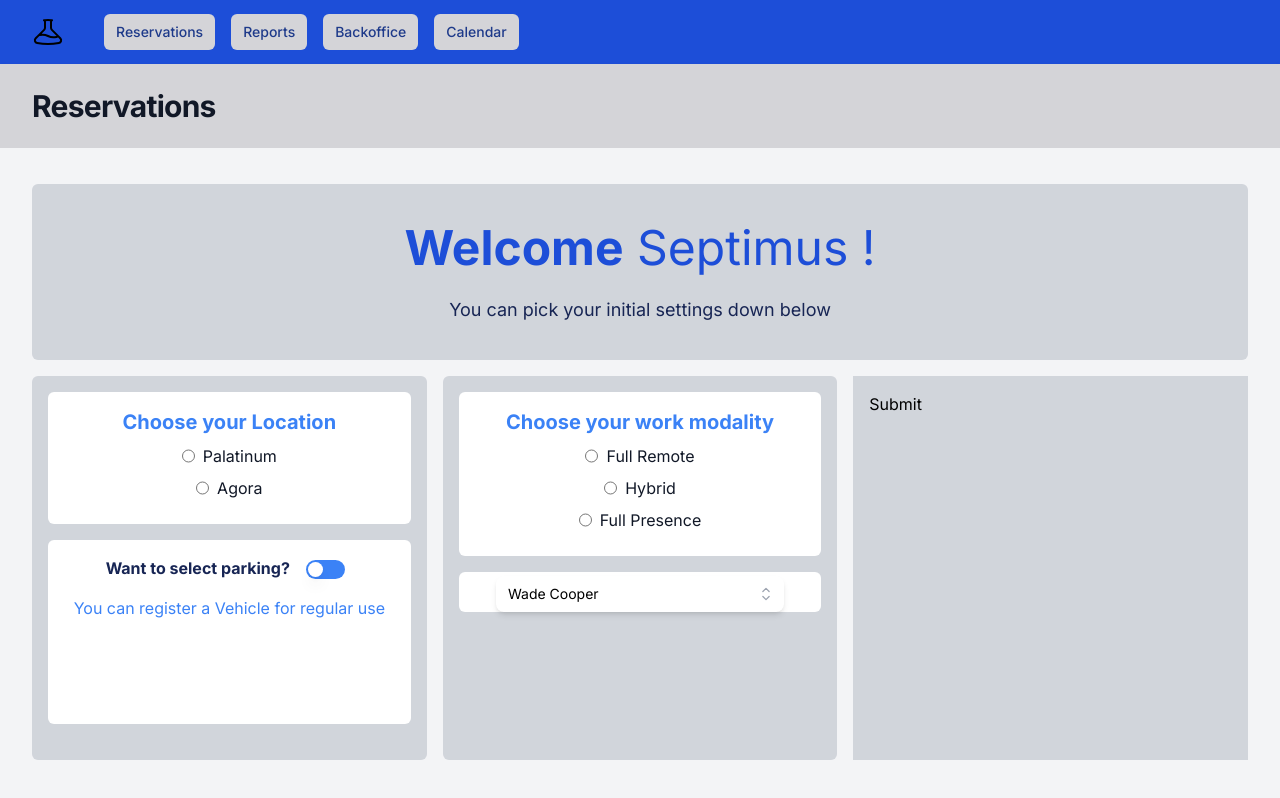
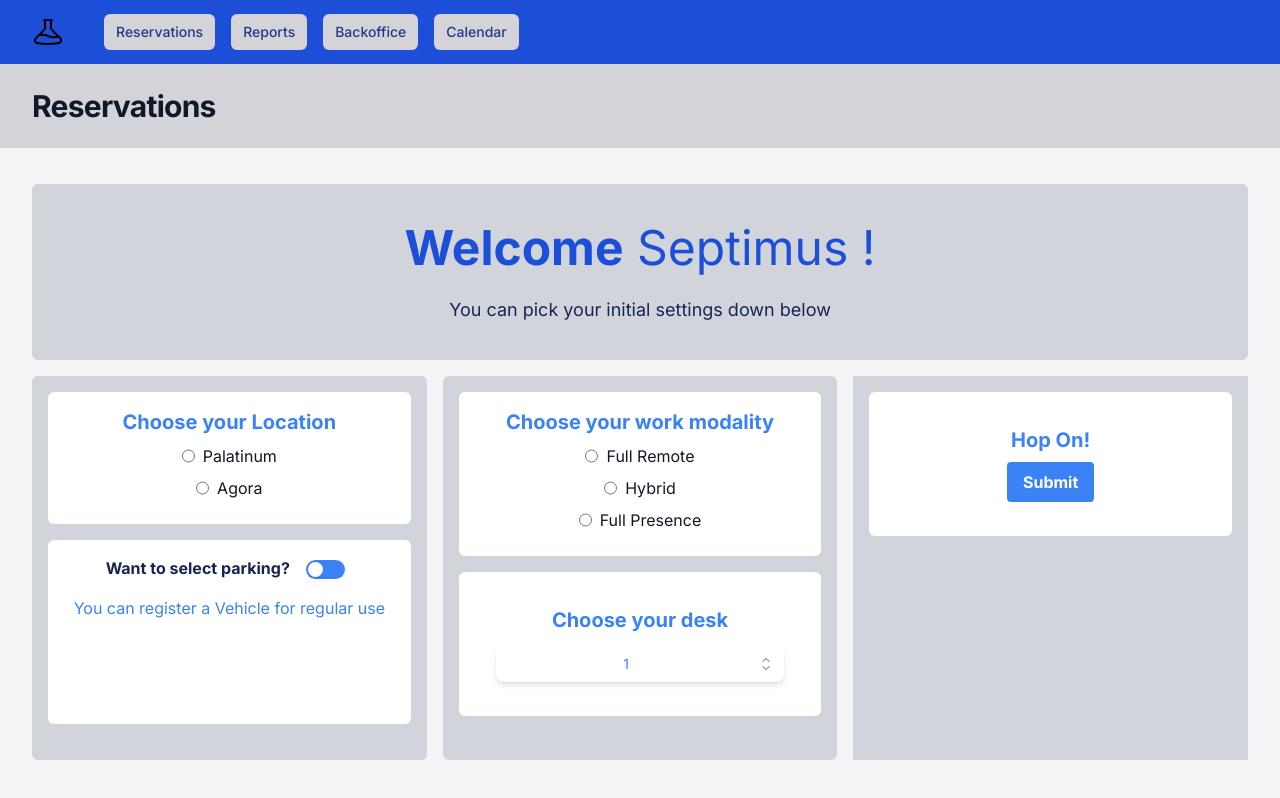
Before and after one commit to DanielRed007/react-lab-2024, a Next.js app in the folder lab-01/: page /reservations in a window 1280 px wide. Shown: the top 798 px of the page. Built offline with nearby package versions, Linux system fonts and the light colour scheme.

Commit message:
adding desk to reservation form, and test case

```diff
--- a/lab-01/src/app/lib/features/reservations/reservationsInterfaces.ts
+++ b/lab-01/src/app/lib/features/reservations/reservationsInterfaces.ts
@@ -2,6 +2,7 @@ import {
   IUser,
   ILocation,
   IWorkModality,
+  IReservation,
 } from '../../../utils/interface/interfaces'
 
 export interface FetchUserPayload {
@@ -17,5 +18,5 @@ export interface FetchWorkModalitiesPayload {
 }
 
 export interface SendReservationPayload {
-  reservation: any
+  reservation: IReservation
 }
--- a/lab-01/src/app/lib/features/reservations/reservationsState.ts
+++ b/lab-01/src/app/lib/features/reservations/reservationsState.ts
@@ -1,5 +1,6 @@
 import {
   ILocation,
+  IReservation,
   IUser,
   IWorkModality,
 } from '../../../utils/interface/interfaces'
@@ -8,7 +9,7 @@ export interface ReservationsState {
   user: IUser | null
   locations: ILocation[] | null
   workModalities: IWorkModality[] | null
-  reservation: null
+  reservation: IReservation | null
 }
 
 export const initialState: ReservationsState = {
--- a/lab-01/src/app/reservations/page.tsx
+++ b/lab-01/src/app/reservations/page.tsx
@@ -12,6 +12,7 @@ import ToggleSwitch from '../shared/toggle-switch/ToggleSwitch'
 import ParkingSettings from './components/ParkingSettings'
 import { useDispatch, useSelector } from 'react-redux'
 import RadioBox from '../shared/radio-box/RadioBox'
+import { mockDesks } from '../utils/data/mock-data'
 import Dropdown from '../shared/dropdown/Dropdown'
 import Header from '../shared/header/Header'
 import { AppDispatch } from '../lib/store'
@@ -30,12 +31,14 @@ export default function Page() {
   const [workModality, setWorkModality] = useState('')
   const [vehicleValue, setVehicleValue] = useState('')
   const [parkingEnabled, setParkingEnabled] = useState(false)
+  const [selectedFloor, setSelectedFloor] = useState(mockDesks[0])
 
   const [formData, setFormData] = useState({
     location: '',
     parkingEnabled: false,
     vehiclePlate: '',
     workModality: '',
+    desk: '',
   })
 
   const handleToggle = () => {
@@ -79,6 +82,16 @@ export default function Page() {
     setFormData((prevData) => ({
       ...prevData,
       vehiclePlate: newValue,
+    }))
+  }
+
+  const handleFloorChange = (e: any) => {
+    const newDesk = e.name
+    setSelectedFloor(e)
+
+    setFormData((prevData) => ({
+      ...prevData,
+      desk: newDesk,
     }))
   }
 
@@ -163,12 +176,30 @@ export default function Page() {
                     />
                   ))}
                 </div>
-                <div className="flex align-items justify-center flex-direction-column rounded-md bg-white">
-                  <Dropdown />
+                <div className="flex align-items justify-center flex-direction-column rounded-md bg-white h-36 flex flex-col items-center">
+                  <p className="text-blue-500 mb-2 text-xl text-center">
+                    <strong>Choose your desk</strong>
+                  </p>
+                  <Dropdown
+                    selected={selectedFloor}
+                    onChange={handleFloorChange}
+                    options={mockDesks}
+                    testId={'desk-select'}
+                  />
                 </div>
               </div>
               <div className="bg-gray-300 p-4 mb-4 h-96 w-full">
-                <button type="submit">Submit</button>
+                <div className="flex align-items justify-center flex-direction-column rounded-md bg-white h-36 flex flex-col items-center">
+                  <p className="text-blue-500 mb-2 text-xl text-center">
+                    <strong>Hop On!</strong>
+                  </p>
+                  <button
+                    className="bg-blue-500 hover:bg-blue-700 text-white font-bold py-2 px-4 rounded"
+                    type="submit"
+                  >
+                    Submit
+                  </button>
+                </div>
               </div>
             </div>
           </div>
--- a/lab-01/src/app/shared/dropdown/Dropdown.tsx
+++ b/lab-01/src/app/shared/dropdown/Dropdown.tsx
@@ -1,25 +1,29 @@
+import { Listbox, Transition, ListboxOptionProps } from '@headlessui/react'
 import { CheckIcon, ChevronUpDownIcon } from '../../utils/icons/icons'
-import { Listbox, Transition } from '@headlessui/react'
-import { Fragment, useState } from 'react'
+import { ChangeEvent, Fragment, useState } from 'react'
 
-const people = [
-  { name: 'Wade Cooper' },
-  { name: 'Arlene Mccoy' },
-  { name: 'Devon Webb' },
-  { name: 'Tom Cook' },
-  { name: 'Tanya Fox' },
-  { name: 'Hellen Schmidt' },
-]
+interface IDropdown {
+  onChange: (value: any) => void
+  options: IDropdownOption[]
+  testId?: string
+  selected: IDropdownOption
+}
 
-const Dropdown = () => {
-  const [selected, setSelected] = useState(people[0])
+interface IDropdownOption {
+  name: string
+  value: string
+}
 
+const Dropdown = ({ onChange, options, testId, selected }: IDropdown) => {
   return (
     <div className="w-72">
-      <Listbox value={selected} onChange={setSelected}>
+      <Listbox value={selected} onChange={(e: any) => onChange(e)}>
         <div className="relative mt-1">
-          <Listbox.Button className="relative w-full cursor-default rounded-lg bg-white py-2 pl-3 pr-10 text-left shadow-md focus:outline-none focus-visible:border-indigo-500 focus-visible:ring-2 focus-visible:ring-white/75 focus-visible:ring-offset-2 focus-visible:ring-offset-orange-300 sm:text-sm">
-            <span className="block truncate">{selected.name}</span>
+          <Listbox.Button
+            data-testid={testId}
+            className="relative w-full cursor-default rounded-lg bg-white py-2 pl-3 pr-10 text-center shadow-md focus:outline-none focus-visible:border-indigo-500 focus-visible:ring-2 focus-visible:ring-white/75 focus-visible:ring-offset-2 focus-visible:ring-offset-orange-300 sm:text-sm"
+          >
+            <span className="block text-blue-500">{selected.name}</span>
             <span className="pointer-events-none absolute inset-y-0 right-0 flex items-center pr-2">
               <ChevronUpDownIcon customClass="h-5 w-5 text-gray-400" />
             </span>
@@ -31,15 +35,15 @@ const Dropdown = () => {
             leaveTo="opacity-0"
           >
             <Listbox.Options className="absolute mt-1 max-h-60 w-full overflow-auto rounded-md bg-white py-1 text-base shadow-lg ring-1 ring-black/5 focus:outline-none sm:text-sm">
-              {people.map((person, personIdx) => (
+              {options.map((option, optionIdx) => (
                 <Listbox.Option
-                  key={personIdx}
+                  key={optionIdx}
                   className={({ active }) =>
                     `relative cursor-default select-none py-2 pl-10 pr-4 ${
                       active ? 'bg-amber-100 text-amber-900' : 'text-gray-900'
                     }`
                   }
-                  value={person}
+                  value={option}
                 >
                   {({ selected }) => (
                     <>
@@ -48,7 +52,7 @@ const Dropdown = () => {
                           selected ? 'font-medium' : 'font-normal'
                         }`}
                       >
-                        {person.name}
+                        {option.name}
                       </span>
                       {selected ? (
                         <span className="absolute inset-y-0 left-0 flex items-center pl-3 text-amber-600">
--- a/lab-01/src/app/utils/data/mock-data.tsx
+++ b/lab-01/src/app/utils/data/mock-data.tsx
@@ -93,3 +93,13 @@ export const user: IUser = {
   username: 'Gladius',
   email: 'septimus.scipium@aeterna.com',
 }
+
+export const mockDesks = [
+  { id: 1, name: '1', value: '1' },
+  { id: 2, name: '2', value: '2' },
+  { id: 3, name: '3', value: '3' },
+  { id: 4, name: '4', value: '4' },
+  { id: 5, name: '5', value: '5' },
+  { id: 6, name: '6', value: '6' },
+  { id: 7, name: '7', value: '7' },
+]
```
Also changed, not shown: lab-01/src/app/utils/interface/interfaces.ts (+8 -0 lines), 1 other file (tests, documents, lock files or other folders).
